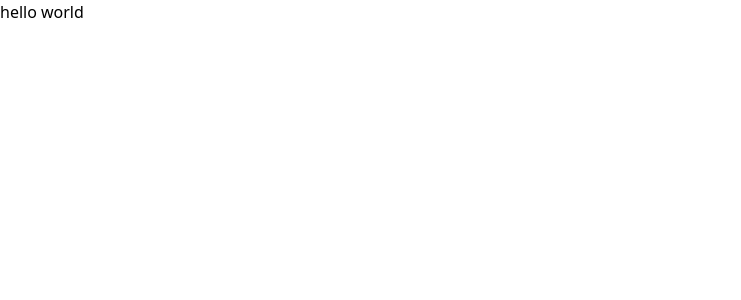
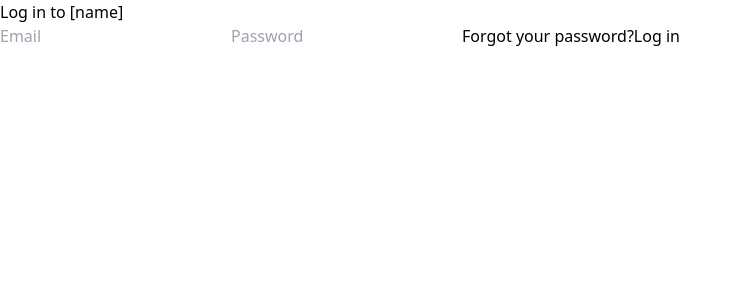
Before and after one commit to gpNoCompany/GOS, a React (Vite) app: page / in a window 1280 px wide. Shown: the top 300 px of the page, without its empty margins (0-741 px from the left). Built offline with nearby package versions, Linux system fonts and the light colour scheme.

Commit message:
https://tree.taiga.io/project/tuberkul-gos/us/12

```diff
--- a/src/app/App.tsx
+++ b/src/app/App.tsx
@@ -1,3 +1,5 @@
+import { SignInForm } from "../pages/sign-in/ui"
+
 export const App = () => {
-  return <h1 className="font-bold">hello world</h1>
+  return <SignInForm/>
 }
--- /dev/null
+++ b/src/pages/sign-in/ui/index.tsx
@@ -0,0 +1,15 @@
+export const SignInForm = () => {
+  return (
+    <div className="flex ">
+      <form>
+        <fieldset className="flex flex-col">
+          <legend>Log in to [name]</legend>
+          <input placeholder="Email" type="email" />
+          <input placeholder="Password" type="password" />
+          <button>Forgot your password?</button>
+          <button>Log in</button>
+        </fieldset>
+      </form>
+    </div>
+  )
+}
```
